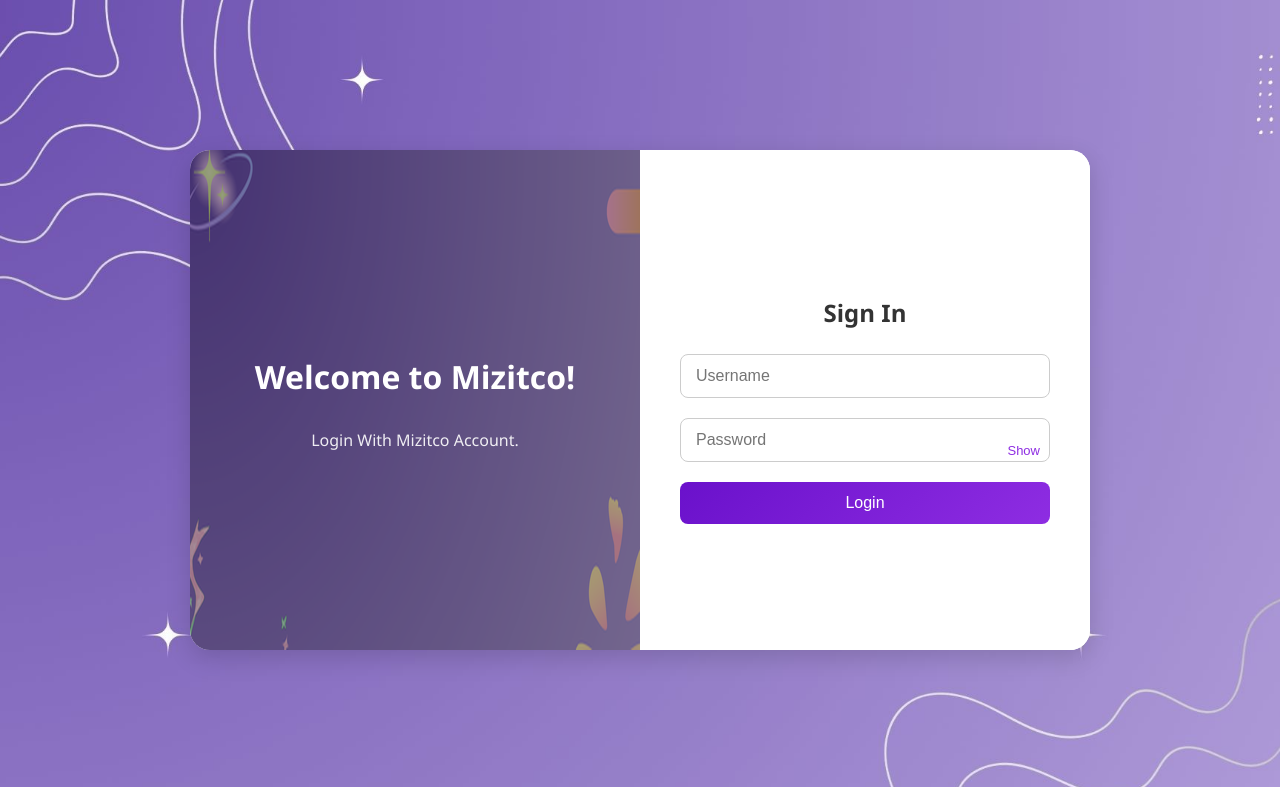
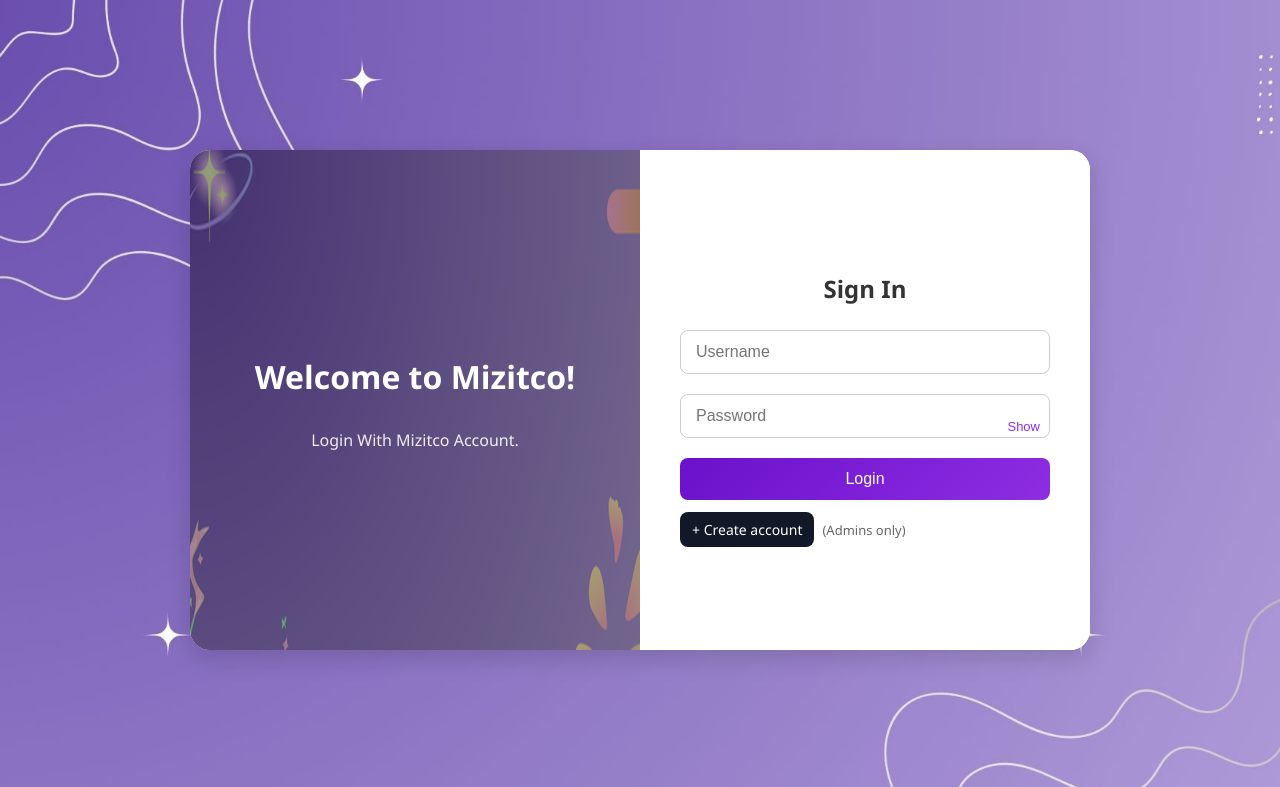
Before and after one commit to osmanthus0731/stock-checker, a Flask app: page / in a window 1280 px wide. Shown: the top 787 px of the page. Run offline with Flask 3, Linux system fonts and the light colour scheme.

Commit message:
Update login.html

```diff
--- a/templates/login.html
+++ b/templates/login.html
@@ -45,7 +45,7 @@
       content: '';
       position: absolute;
       top: 0; left: 0; right: 0; bottom: 0;
-      background: rgba(0, 0, 0, 0.35); /* dark overlay */
+      background: rgba(0, 0, 0, 0.35);
       z-index: 0;
     }
 
@@ -155,6 +155,28 @@
       text-align: center;
       font-size: 14px;
     }
+
+    /* Extra actions row */
+    .actions {
+      margin-top: 12px;
+      display: flex;
+      gap: 8px;
+      align-items: center;
+      flex-wrap: wrap;
+    }
+    .link-btn {
+      background: #111827;
+      color: #fff;
+      text-decoration: none;
+      padding: 8px 12px;
+      border-radius: 8px;
+      display: inline-block;
+      font-size: 14px;
+    }
+    .hint {
+      color: #666;
+      font-size: 13px;
+    }
   </style>
 </head>
 <body>
@@ -192,6 +214,13 @@
 
       <button type="submit">Login</button>
     </form>
+
+    <!-- Create account (admin-only target). If not logged in yet,
+         clicking will redirect to login and then forward after auth. -->
+    <div class="actions">
+      <a class="link-btn" href="{{ url_for('create_user') }}">+ Create account</a>
+      <span class="hint">(Admins only)</span>
+    </div>
   </div>
 </div>
 
```
